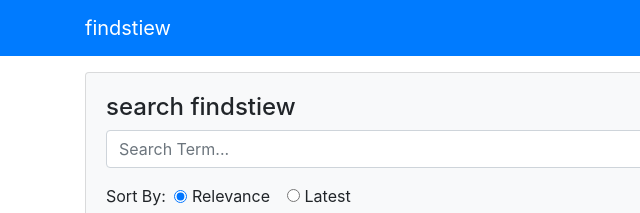
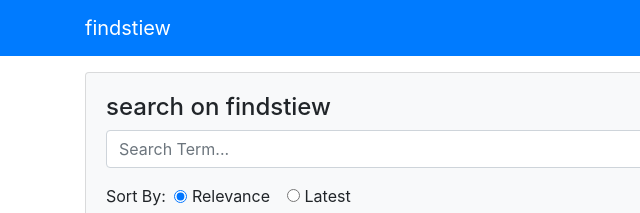
Before and after one commit to abdullahcok/es6-findstiew-app, a website with bundled scripts: page index.html in a window 1280 px wide. Shown: the top 213 px of the page, 0-640 px from the left. Built offline with nearby package versions, Linux system fonts and the light colour scheme.

Commit message:
app interface

```diff
--- a/index.html
+++ b/index.html
@@ -19,7 +19,7 @@
 
   <div id="search-container" class="container">
         <div id="search" class="card card-body bg-light mb-2">
-          <h4>search findstiew</h4>
+          <h4>search on findstiew</h4>
               <form id="search-form">
                 <div class="form-group">
                     <input type="text" id="search-input" class="form-control mb-3" placeholder="Search Term...">
```
